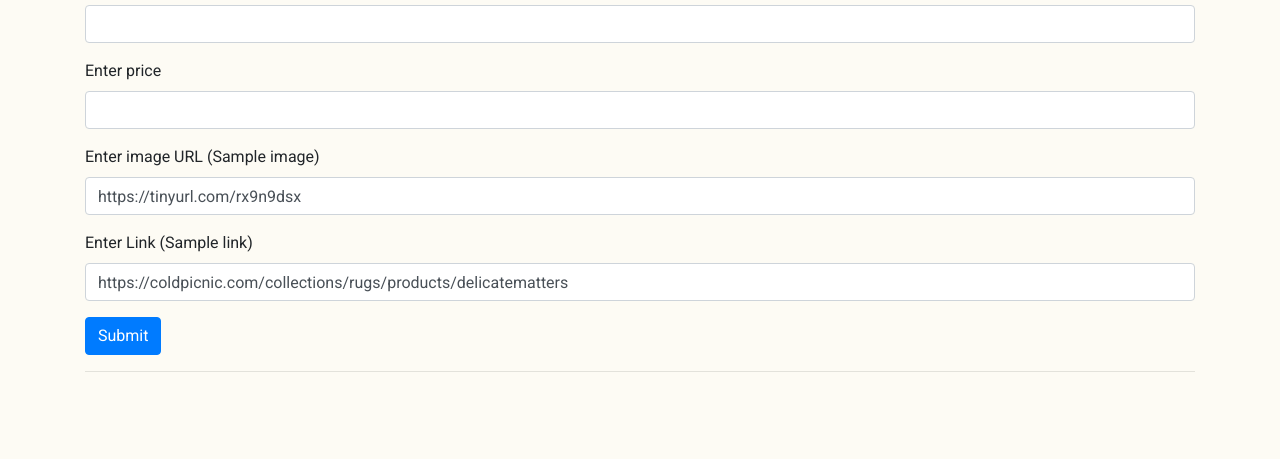
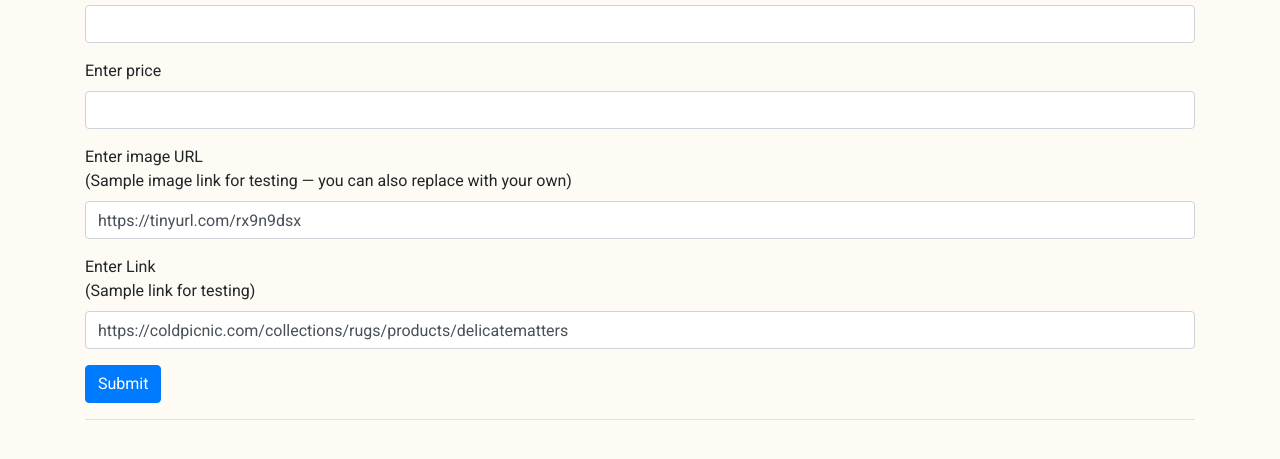
Before and after one commit to ghsyafii/furniture-wish-list, a plain HTML site: page index.html in a window 1280 px wide. Shown: the part 211-670 px from the top of the page. Drawn offline with nearby package versions, Linux system fonts and the light colour scheme; files that its build step writes are made by us from their sources; no server answers.

Commit message:
added note that sample links can be replaced

```diff
--- a/index.html
+++ b/index.html
@@ -32,11 +32,11 @@ It uses Google's firebase.-->
             <input type="text" class="form-control" id="productPrice">
         </div>
         <div class="form-group">
-            <label>Enter image URL (Sample image)</label>
+            <label>Enter image URL <br>(Sample image link for testing — you can also replace with your own)</label>
             <input type="text" class="form-control" id="productImage" value="https://tinyurl.com/rx9n9dsx">
         </div>
         <div class="form-group">
-            <label>Enter Link (Sample link)</label>
+            <label>Enter Link <br>(Sample link for testing)</label>
             <input type="text" class="form-control" id="productURL" value="https://coldpicnic.com/collections/rugs/products/delicatematters">
         </div>
         <button type="submit" value="add" class="btn btn-primary">Submit</button>
```
